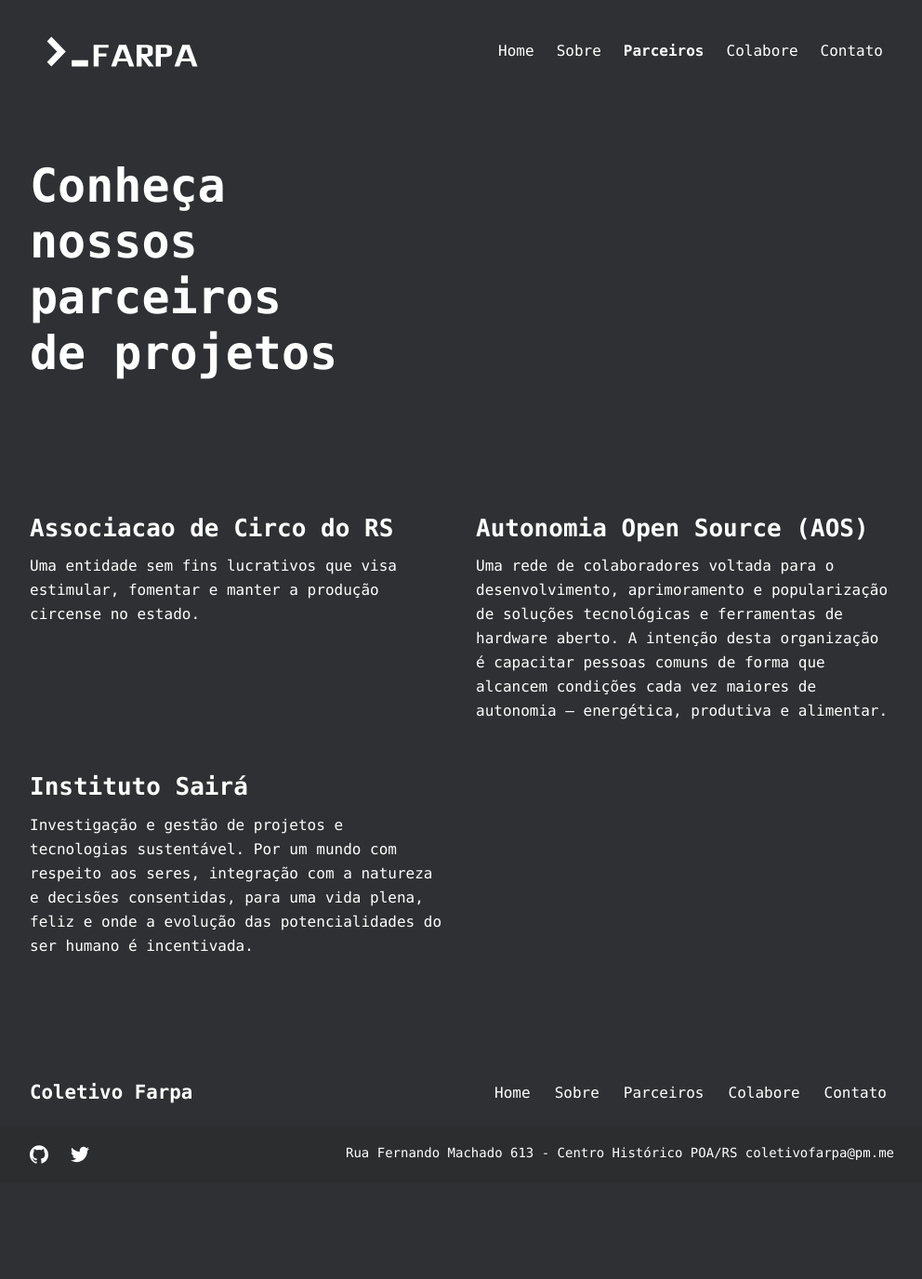
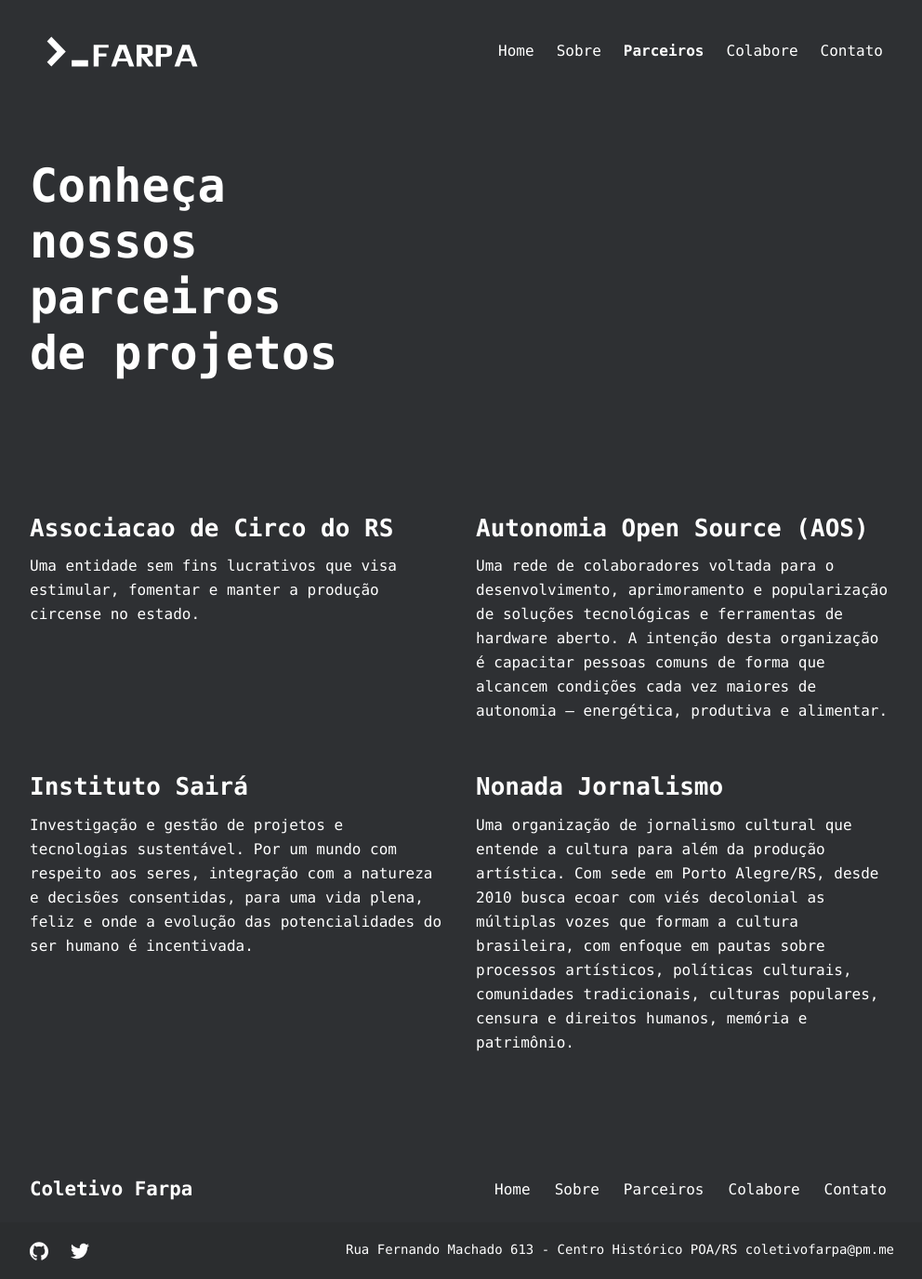
Before and after one commit to coletivofarpa/coletivofarpa.github.io, a Jekyll site: the page built from partners.md, in a window 1280 px wide. Shown: the whole page at 93% size, without its empty margins (143-1135 px from the left). Built offline with Jekyll 4.4.1, drawn with Linux system fonts in a browser that asks for light colours; before the commit the page ends 1272 px from its top, so only the background shows below that.

Commit message:
add partners

```diff
--- a/_layouts/partners.html
+++ b/_layouts/partners.html
@@ -45,5 +45,15 @@ bodyClass: "page-partners"
         </div>
       </div>
     </div>
+    <div class="col-12 col-md-6 mb-3">
+      <div class="service service-summary">
+        <div class="service-content">
+          <h2 class="service-title">
+            <a href="https://www.nonada.com.br/">Nonada Jornalismo</a>
+          </h2>
+          <p>Uma organização de jornalismo cultural que entende a cultura para além da produção artística. Com sede em Porto Alegre/RS, desde 2010 busca ecoar com viés decolonial as múltiplas vozes que formam a cultura brasileira, com enfoque em pautas sobre processos artísticos, políticas culturais, comunidades tradicionais, culturas populares, censura e direitos humanos, memória e patrimônio.</p>
+        </div>
+      </div>
+    </div>
   </div>
 </div>
```
